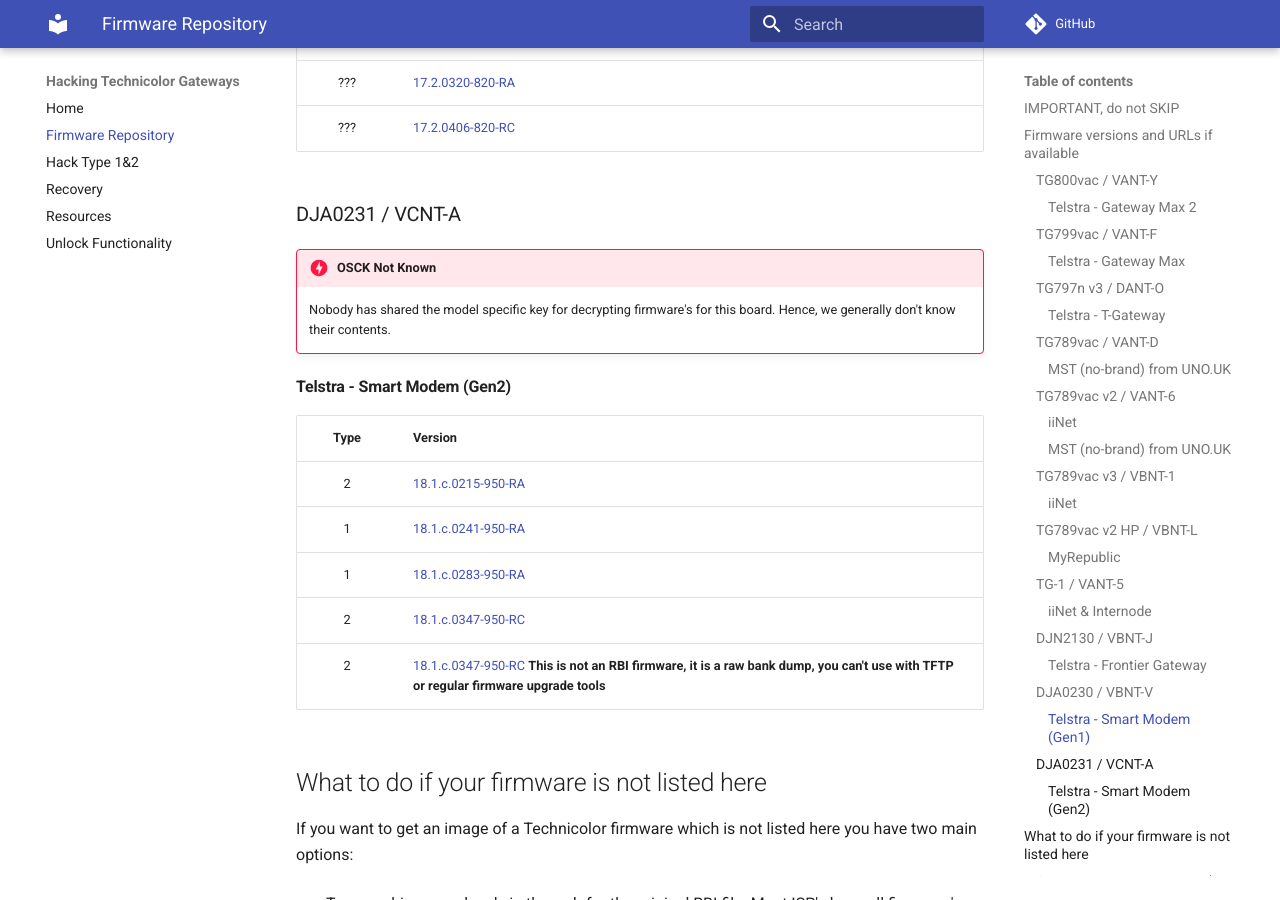
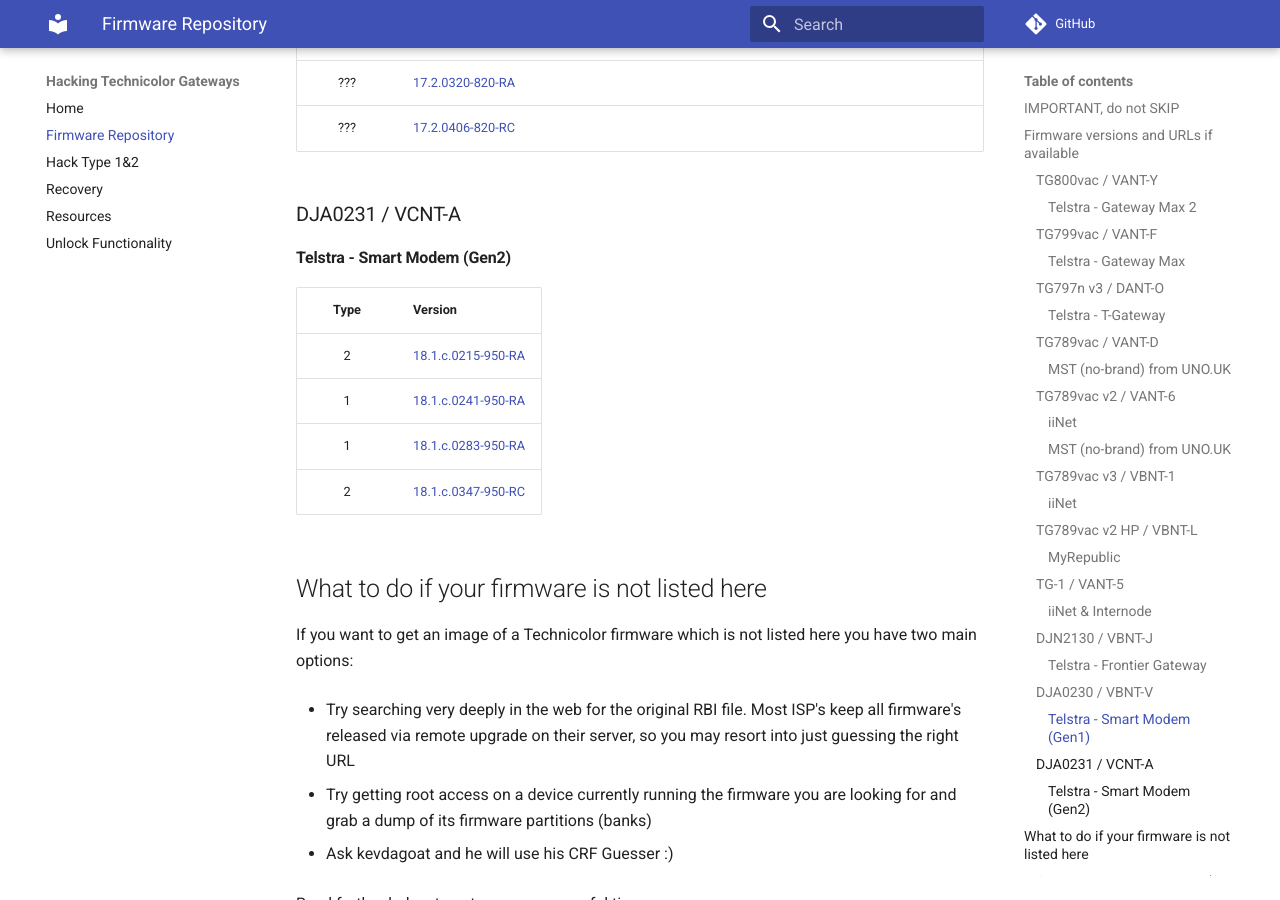
Before and after one commit to hack-technicolor/hack-technicolor, an MkDocs documentation site: the page built from docs/Firmware Repository.md, in a window 1280 px wide and 900 px high, scrolled down 4906 px. Built offline with MkDocs 1.6.1 and Material for MkDocs 9.7.7, drawn with Linux system fonts in a browser that asks for light colours; comment, search, counter and statistics services are not loaded; some of the changed lines change nothing that is shown.

Commit message:
update vcnt-a after osck is known
"osck not known" infobox kepts as comment for future usages

```diff
--- a/docs/Firmware Repository.md
+++ b/docs/Firmware Repository.md
@@ -148,9 +148,7 @@
 
 ### DJA0231 / VCNT-A
 
-!!! danger "OSCK Not Known"
-    Nobody has shared the model specific key for decrypting firmware's for this board. Hence, we generally don't know their contents.
-
+[//]: <> (leep for future usage danger "OSCK Not Known" Nobody has shared the model specific key for decrypting firmware's for this board. Hence, we generally don't know their contents.)
 #### Telstra - Smart Modem (Gen2)
 
 | Type   | Version          |
@@ -159,7 +157,6 @@
 | 1      | [18.1.c.0241-950-RA](http://fwstore.bdms.telstra.net/Technicolor_vcnt-a_CRF899-18.1.c.0241-950-RA/vcnt-a_CRF899-18.1.c.0241-950-RA.rbi) |
 | 1      | [18.1.c.0283-950-RA](http://fwstore.bdms.telstra.net/Technicolor_vcnt-a_CRF916-18.1.c.0283-950-RA/vcnt-a_CRF916-18.1.c.0283-950-RA.rbi) |
 | 2      | [18.1.c.0347-950-RC](http://fwstore.bdms.telstra.net/Technicolor_vcnt-a_CRF947-18.1.c.0347-950-RC/vcnt-a_CRF947-18.1.c.0347-950-RC.rbi) |
-| 2      | [18.1.c.0347-950-RC](https://drive.google.com/file/d/1LjHIc_Vecd5LY6FY1AihzYJelzfscNwn/view?usp=sharing) **This is not an RBI firmware, it is a raw bank dump, you can't use with TFTP or regular firmware upgrade tools** |
 
 ## What to do if your firmware is not listed here
 
```
